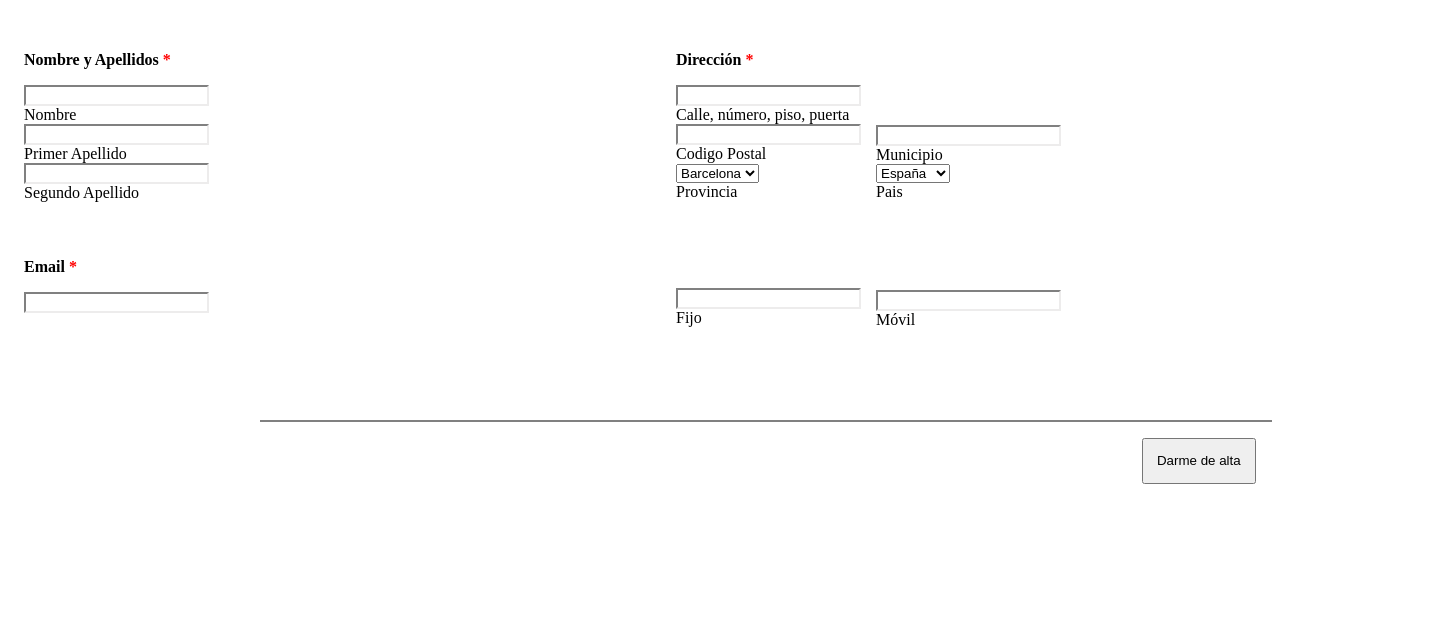
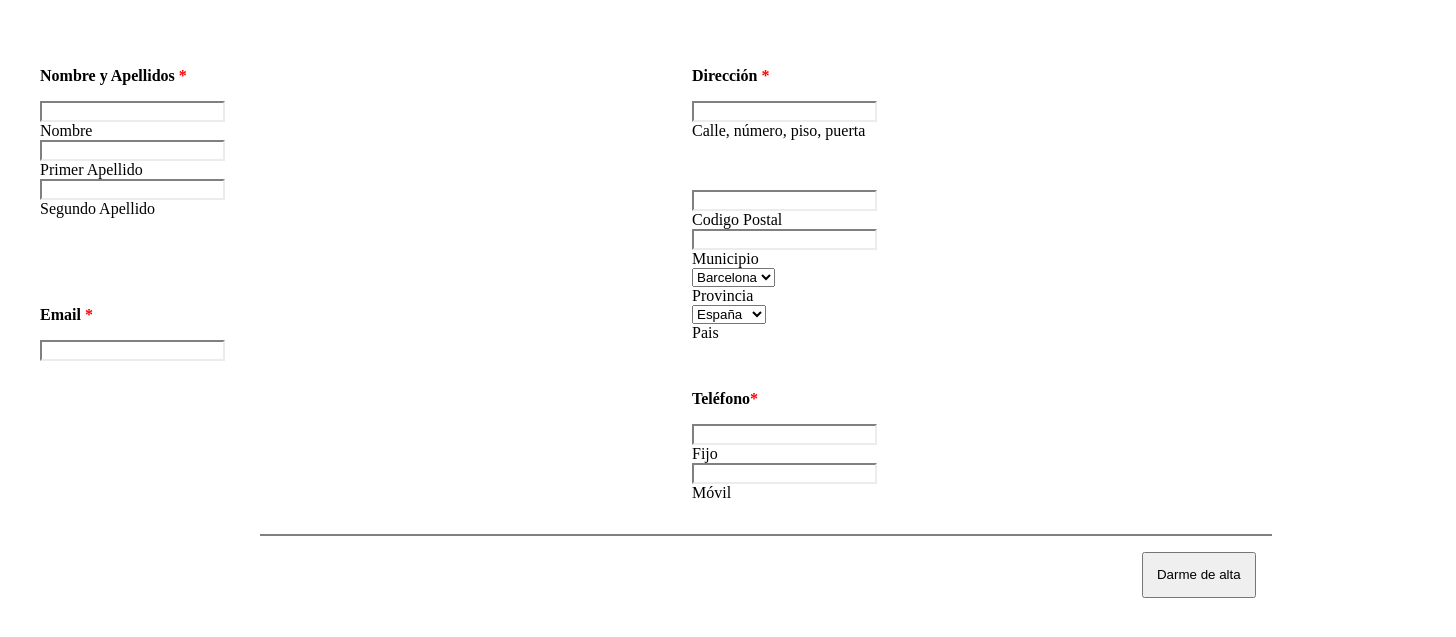
Before and after one commit to BelucaNM/DesdeVaio-IN, a plain HTML site: page ejercicio9.html in a window 1280 px wide. Shown: the part 61-698 px from the top of the page, 1456 px wide, since content can reach past the window. Drawn offline with Linux system fonts and the light colour scheme.

Commit message:
fin de dia

```diff
--- a/ejercicio9.html
+++ b/ejercicio9.html
@@ -1,48 +1,55 @@
 <!DOCTYPE html>
+<html>
     <head>
         <meta charset="utf-8" />
         <title>Ejercicio de Menu vertical avanzado</title>
         <Style src="text\css">
             span {color:red;}
             .grupo {font-weight: bold ;}
+
+            #derecho{width: 580px;float: right; padding: 1em;}
+            #nombre{padding: 1em;}
+            #contacto1{padding: 1em;}
+
             #izquierdo{width: 300px; height: 300px;float: left; padding: 1em; }
-            #derecho{width: 580px;float: right; padding: 1em;}
+            #direccion{padding: 1em;}
+            #contacto2{padding: 1em;}
+
             #alta{width: 980px;float: inline-end;padding: 1em; border-top:2px grey solid; }
             input{border-top:2px grey solid; border-left:2px grey solid;border-bottom:2px rgb(237, 236, 236) solid; border-right:2px rgb(237, 236, 236) solid;}
             #submitAlta{float: right;padding: 1em; }
             #codigo{display:inline;}
+
             #papellido {           position: relative;
 
             }
             #sapellido {           position: relative;
 
-
-
             }
             #municipio {           position: relative;
-                                    top: -38px;
-                                    right: -200px;
+                                   /* top: -38px;
+                                    right: -200px;*/
 
             }
 
             #provincia{        position: relative;
-                                    top: -38px;
+                                    /*top: -38px;*/
 
 
             }
-            #pais {           position: relative;
+            #pais {           position: relative; /*
                                     top: -75px;
-                                    right: -200px;
+                                    right: -200px; */
 
             }
             #fijo {           position: relative;
-                                    top: -38px;
+                                    /*top: -38px;*/
 
 
             }
             #movil {           position: relative;
-                                    top: -75px;
-                                    right: -200px;
+                                   /* top: -75px;
+                                    right: -200px; */
 
             }
             #contacto1 {           position: relative;
@@ -58,6 +65,9 @@
 
         .resalte:hover {background-color: #FF9;}
         input:active {border:2px solid #E6B700;}
+        input:hover {border:2px solid #E6B700;}
+        #explicacion {visibility: hidden;}
+        #direccion:hover #explicacion{visibility: visible;}
         </Style>
     </head>
 
@@ -97,6 +107,7 @@
                     <input type="text" id="fcalle" name="fcalle" required><br>
                     <label for="fcalle">Calle, número, piso, puerta</label><br>
                 </div>
+                <p id="explicacion"> El código postal es imprescindible para poder recibir los pedidos  </p>
                 <div id="codigomunicipio">
                     <div id="codigo">
                         <input type="text" id="fCode" name="fCode" required><br>
@@ -104,7 +115,7 @@
                     </div>
                     <div id="municipio">
                         <input type="text" id="fmunicipio" name="fmunicipio" required><br>
-                        <label for="fmunicipio"> Municipio </label>
+                        <label for="fmunicipio"> Municipio </label> <br>
                     </div>
                 </div>
                 <div id=" provinciapais">
@@ -127,7 +138,7 @@
                 </div>
             </div>
             <div id="contacto2" class="resalte">
-                <p class="grupo"> Teléfono <span>*</span> </p>
+                <p class="grupo">Teléfono<span>*</span></p>
                 <div id="fijo">
                     <input type="tel" id="ftelfijo" name="ftelfijo"><br>
                     <label for="ftelfijo">Fijo </label>
```
Also changed, not shown: 1 other file.
